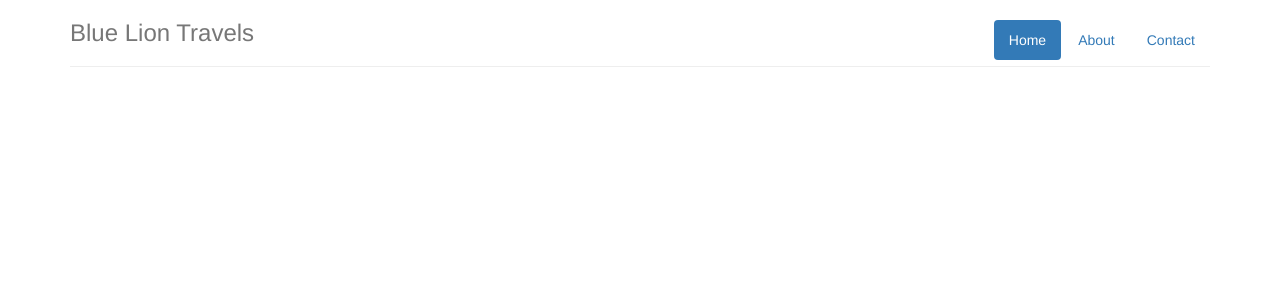
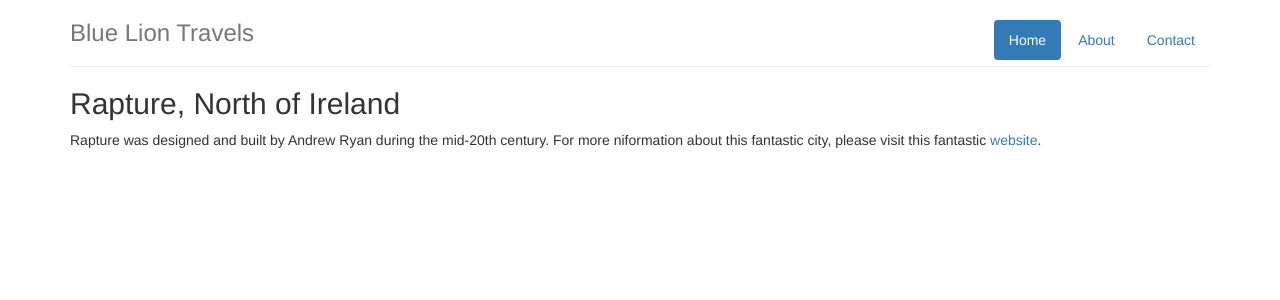
Before and after one commit to heztet/blue-lion-travels, a Jekyll site: the page built from _posts/2014-04-1-rapture.md, in a window 1280 px wide. Shown: the top 300 px of the page. Built offline with Jekyll 4.4.1, drawn with Linux system fonts in a browser that asks for light colours; nearby versions of some CDN libraries.

Commit message:
Add Rapture page

```diff
--- a/_posts/2014-04-1-rapture.md
+++ b/_posts/2014-04-1-rapture.md
@@ -3,3 +3,7 @@ layout: location
 title: Rapture, North Atlantic
 feature: rapture/resized/main.jpg
 ---
+Rapture, North of Ireland
+-------------------------
+
+Rapture was designed and built by Andrew Ryan during the mid-20th century. For more niformation about this fantastic city, please visit this fantastic [website](http://bioshock.wikia.com/wiki/Rapture).
```
